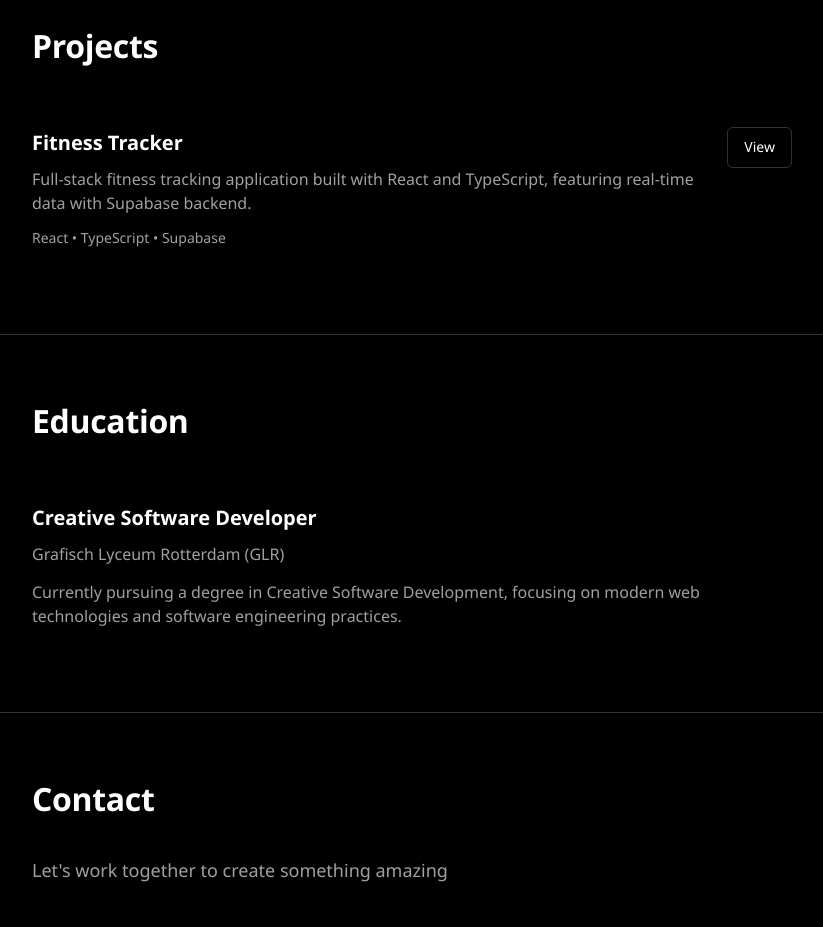
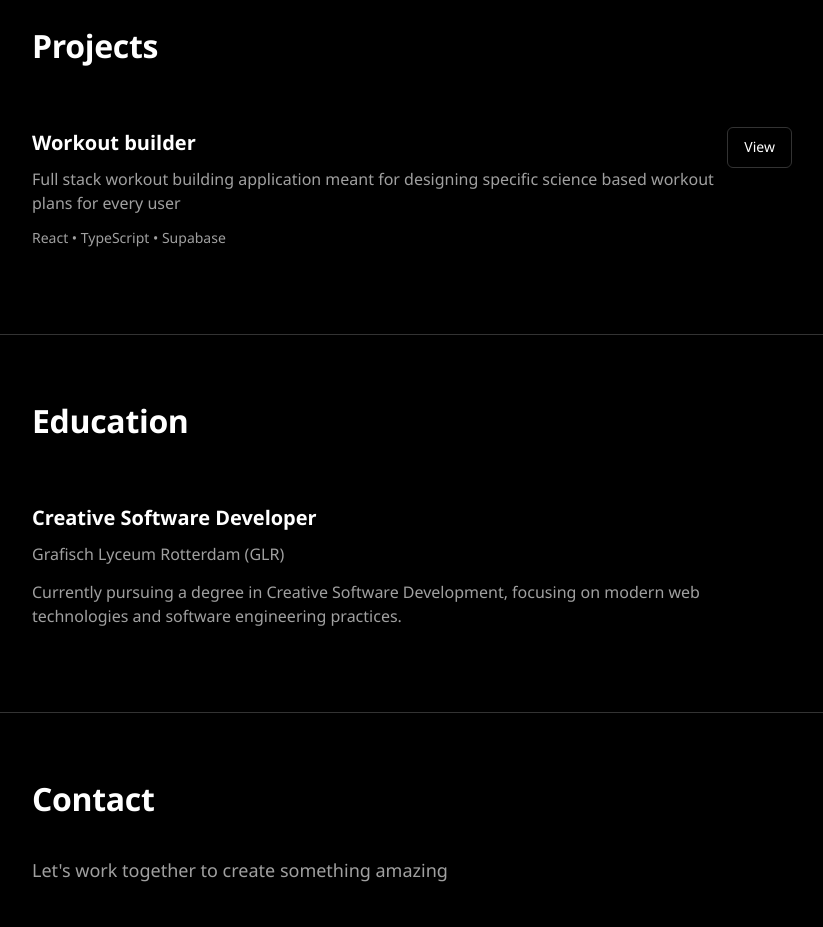
Before and after one commit to TygoZijlstra/tygo-portfolio, a plain HTML site: page index.html in a window 1280 px wide. Shown: the part 1100-2027 px from the top of the page, without its empty margins (228-1051 px from the left). Drawn offline with Linux system fonts and the light colour scheme.

Commit message:
Update index.html

```diff
--- a/index.html
+++ b/index.html
@@ -126,13 +126,14 @@
             <div class="project-list">
                 <div class="project-item anim">
                     <div class="project-info">
-                        <h3>Fitness Tracker</h3>
-                        <p>Full-stack fitness tracking application built with React and TypeScript, featuring real-time data with Supabase backend.</p>
+                        <h3>Workout builder</h3>
+                        <p>Full stack workout building application meant for designing specific science based workout plans for every user </p>
                         <div class="project-tech">React • TypeScript • Supabase</div>
                     </div>
                     <div class="project-links">
-                        <a href="https://aria-health.netlify.app/" class="project-link" target="_blank">View</a>
+                        <a href="https://fortus-ten.vercel.app/" class="project-link" target="_blank">View</a>
                     </div>
+
                 </div>
             </div>
         </div>
```
